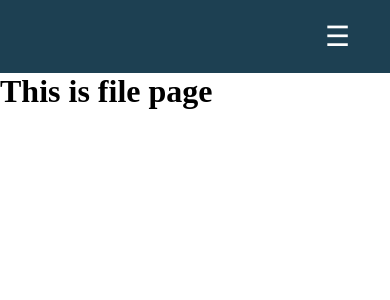
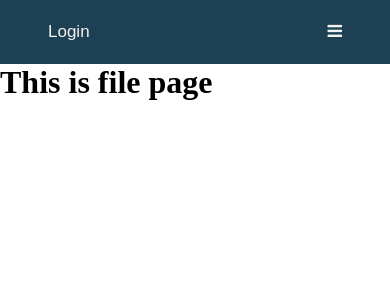
Before and after one commit to RutujaGurav07/text-prediction-using-roberta-, a Flask app: page /file in a window 390 px wide. Shown: the top 300 px of the page. Run offline with Flask 2, Linux system fonts and the light colour scheme.

Commit message:
changing navigation style

```diff
--- a/static/css/navstyle.css
+++ b/static/css/navstyle.css
@@ -6,51 +6,60 @@
 .nav-bar{
     background: #1d4052;
     color: #fff;
-    padding: 20px;
+    padding: 0.5rem 2rem 0.5rem 2rem ;
     font-family: sans-serif;
 }
-.nav-bar img{
-    height: 45px;
-    float: left;
-    margin-left: 20px;
+
+.menu-right{
+    text-align: right;
+    overflow: hidden;
+    background-color: #1d4052;
 }
 
 
-.menu-right{
-    text-align: right;
-}
-ul li{
-    display: inline-block;
-    margin: 5px 20px 5px 20px;
-    list-style: none;
 
-}
-li a {
-    color: rgb(255, 255, 255);
- font-size: medium;
+  .menu-right a {
+    float: left;
+    display: block;
+    color: #f2f2f2;
+    text-align: center;
+    padding: 14px 16px;
     text-decoration: none;
+    font-size: 17px;
   }
 
-  /* Change the link color on hover */
-  li a:hover {
+  .menu-right a:hover {
+    background-color: #ddd;
+    color: black;
+  }
+
+  .menu-right a.active {
+    background-color: #04AA6D;
     color: white;
   }
-span{
-    margin: 0 20px;
-    font-size: 28px;
-    cursor: pointer;
+  .menu-right .icon {
     display: none;
-}
+  }
 
-@media only screen and (max-width: 700px){
-    span
-    {
-        display: block;
+
+@media screen and (max-width: 600px) {
+    .menu-right a:not(:first-child) {display: none;}
+    .menu-right a.icon {
+      float: right;
+      display: block;
     }
-    ul li{
-        display: block;
+  }
+
+  @media screen and (max-width: 600px) {
+    .menu-right.responsive {position: relative;}
+    .menu-right.responsive .icon {
+      position: absolute;
+      right: 0;
+      top: 0;
     }
-    ul{
-        display: none;
+    .menu-right.responsive a {
+      float: none;
+      display: block;
+      text-align: left;
     }
-}
+  }
--- a/templates/layout.html
+++ b/templates/layout.html
@@ -2,43 +2,45 @@
 <html lang="en">
 
 <html>
+
 <head>
     <meta name="viewport" content="width=device-width, initial-scale=1.0">
     <title>Navigation Bar - Easy Tutorials</title>
     <link rel="stylesheet" href="../static/css/navstyle.css">
+    <link rel="stylesheet" href="https://cdnjs.cloudflare.com/ajax/libs/font-awesome/4.7.0/css/font-awesome.min.css">
 </head>
+
 <body>
     <div class="nav-bar">
 
-                 <div class="menu-right">
-                     <span onClick="myFunction()">&#9776;</span>
-                    <ul id="menu">
-                    <li><a href='\login'>Login</a></li>
-                    <li><a href='\home'>Home</a></li>
-                    <li><a href='\about'>About Us</a></li>
-                    <li><a href='\predict'>Predict</a></li>
-                    <li><a href='\file'>Files</a></li>
-                    <li><a href='\contact'>Contact</a></li>
-                     </ul>
+        <div class="menu-right" id="myTopnav">
+            <a href='\login'>Login</a>
+            <a href='\home'>Home</a>
+            <a href='\about'>About Us</a>
+            <a href='\predict'>Predict</a>
+            <a href='\file'>Files</a>
+            <a href='\contact'>Contact</a>
+
+            <a href="javascript:void(0);" class="icon" onclick="myFunction()">
+                <i class="fa fa-bars"></i>
+            </a>
         </div>
 
 
     </div>
 
     <script>
-                function myFunction(){
-                   var x = document.getElementById("menu");
-
-                    if(x.style.display == "block")
-                    {
-                        x.style.display = "none";
-                    }
-                    else{
-                        x.style.display = "block";
+        function myFunction() {
+            var x = document.getElementById("myTopnav");
+            if (x.className === "menu-right") {
+                x.className += " responsive";
+            } else {
+                x.className = "menu-right";
             }
         }
     </script>
 </body>
+
 </html>
 
 <body>
```
Lines whose indentation alone changed are shown as unchanged.
